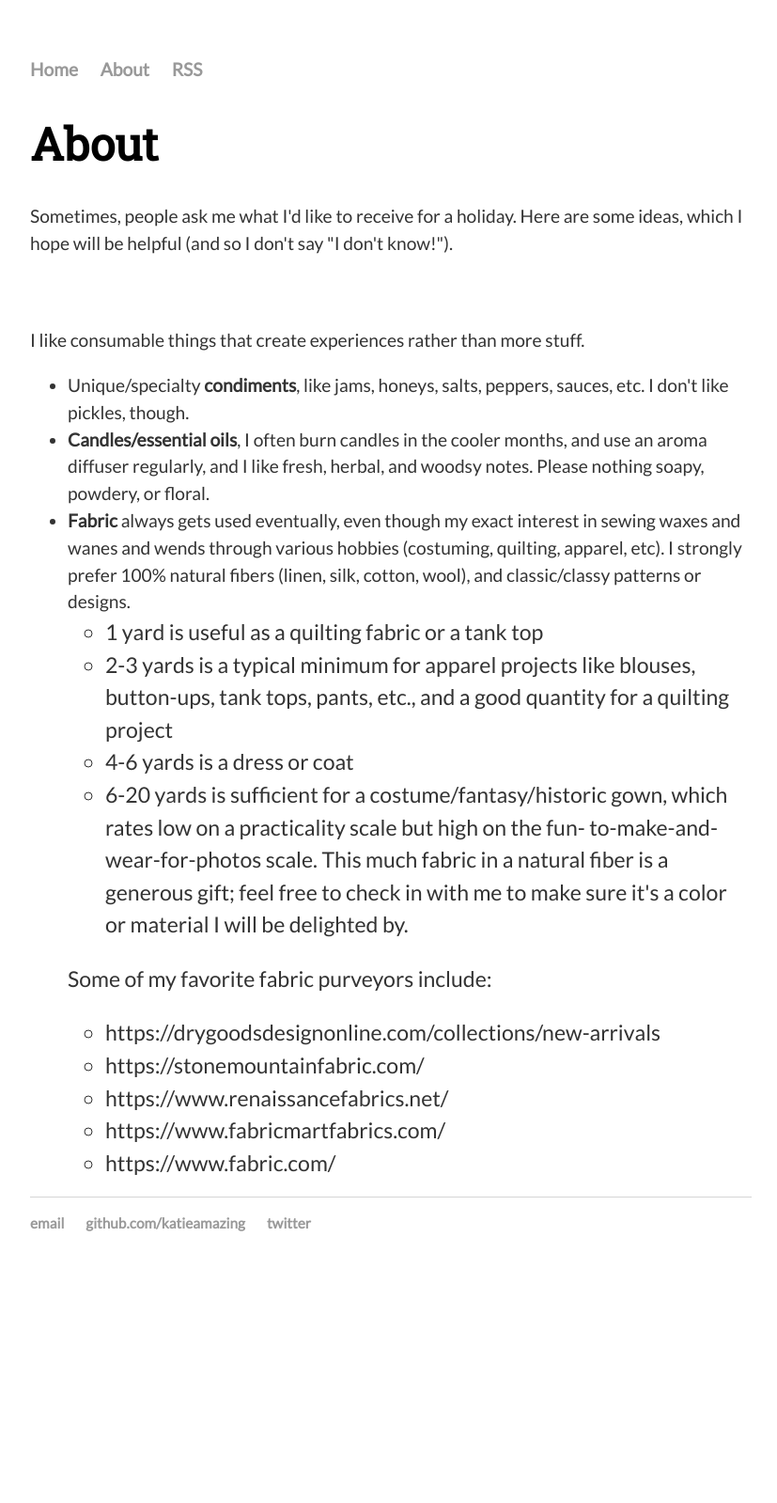
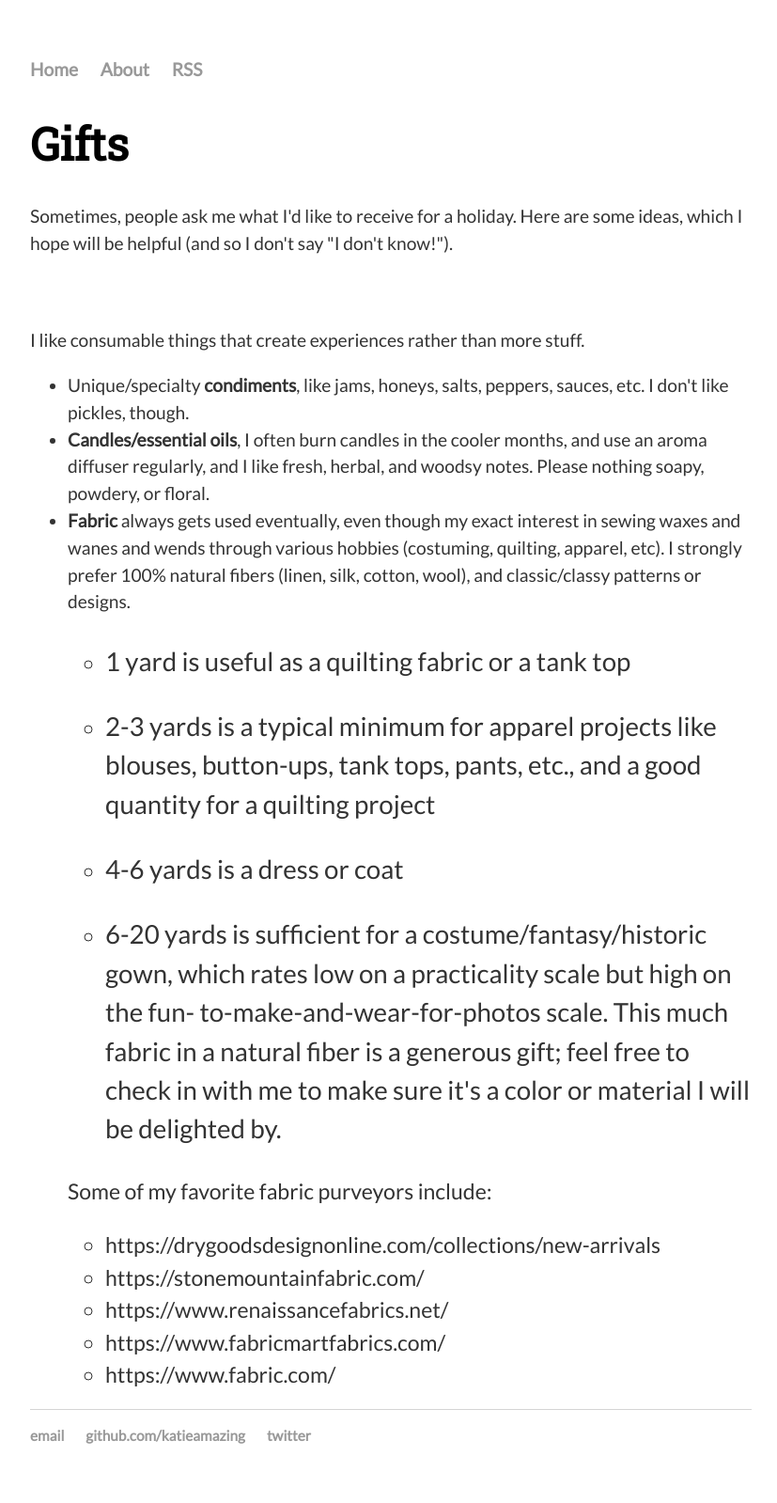
Before and after one commit to katieamazing/katieamazing.github.io, a Jekyll site: the page built from gifts/index.html, in a window 1280 px wide. Shown: the whole page at 94% size, without its empty margins (224-1051 px from the left). Built offline with Jekyll 4.4.1, drawn with Linux system fonts in a browser that asks for light colours; before the commit the page ends 1373 px from its top, so only the background shows below that.

Commit message:
Update index.html

```diff
--- a/gifts/index.html
+++ b/gifts/index.html
@@ -1,6 +1,6 @@
 ---
 layout: default
-title: About
+title: Gifts
 ---
 <head>
 </head>
@@ -23,12 +23,12 @@
 wends through various hobbies (costuming, quilting, apparel, etc). I strongly prefer 100% natural fibers
 
 (linen, silk, cotton, wool), and classic/classy patterns or designs.
-    <smaller><ul><li>1 yard is useful as a quilting fabric or a tank top</li>
-<li>2-3 yards is a typical minimum for apparel projects like blouses, button-ups, tank tops, pants, etc., and
+    <smaller><ul><li><p>1 yard is useful as a quilting fabric or a tank top</li>
+<li><p>2-3 yards is a typical minimum for apparel projects like blouses, button-ups, tank tops, pants, etc., and
 
   a good quantity for a quilting project</li>
-      <li>4-6 yards is a dress or coat</li>
-<li>6-20 yards is sufficient for a costume/fantasy/historic gown, which rates low on a practicality scale but high on the fun-
+      <li><p>4-6 yards is a dress or coat</li>
+<li><p>6-20 yards is sufficient for a costume/fantasy/historic gown, which rates low on a practicality scale but high on the fun-
 
 to-make-and-wear-for-photos scale. This much fabric in a natural fiber is a generous gift; feel free to
 
```
